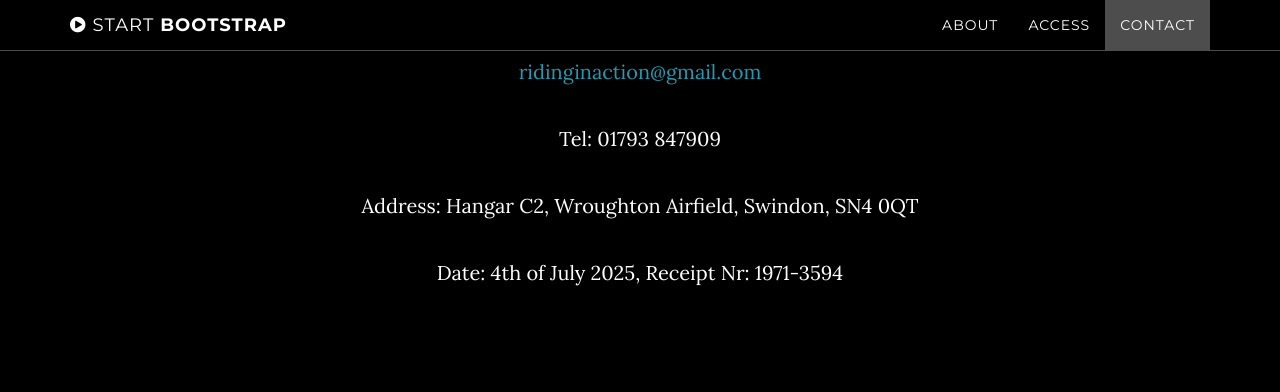
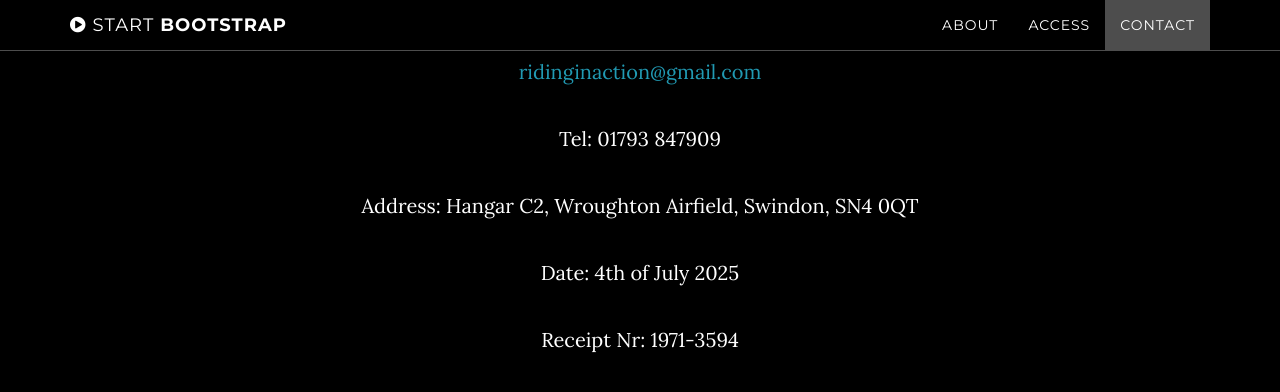
Before and after one commit to gevert-m/dawns-bday, a Jekyll site: the page built from index.html, in a window 1280 px wide and 900 px high, scrolled down 2293 px. Shown: the top 392 px of the window. Built offline with Jekyll 4.4.1, drawn with Linux system fonts in a browser that asks for light colours.

Commit message:
update map

```diff
--- a/_includes/contact.html
+++ b/_includes/contact.html
@@ -7,7 +7,8 @@
                 <p><a href="mailto:{{ site.email }}">{{ site.email }}</a></p>
                 <p> Tel: {{ site.tel }}</p>
                 <p> Address: {{ site.addr }}</p>
-                <p> Date: 4th of July 2025, Receipt Nr: 1971-3594</p>
+                <p> Date: 4th of July 2025 </p>
+                <p> Receipt Nr: 1971-3594</p>
                 <!--
                 <ul class="list-inline banner-social-buttons">
                     {% for network in site.social %}
--- a/js/grayscale.js
+++ b/js/grayscale.js
@@ -50,7 +50,7 @@ function init() {
         center: new google.maps.LatLng(51.504112, -1.785285), // Wroughton Airfield
 
         // Disables the default Google Maps UI components
-        disableDefaultUI: true,
+        disableDefaultUI: false,
         scrollwheel: true,
         draggable: true,
 
```
